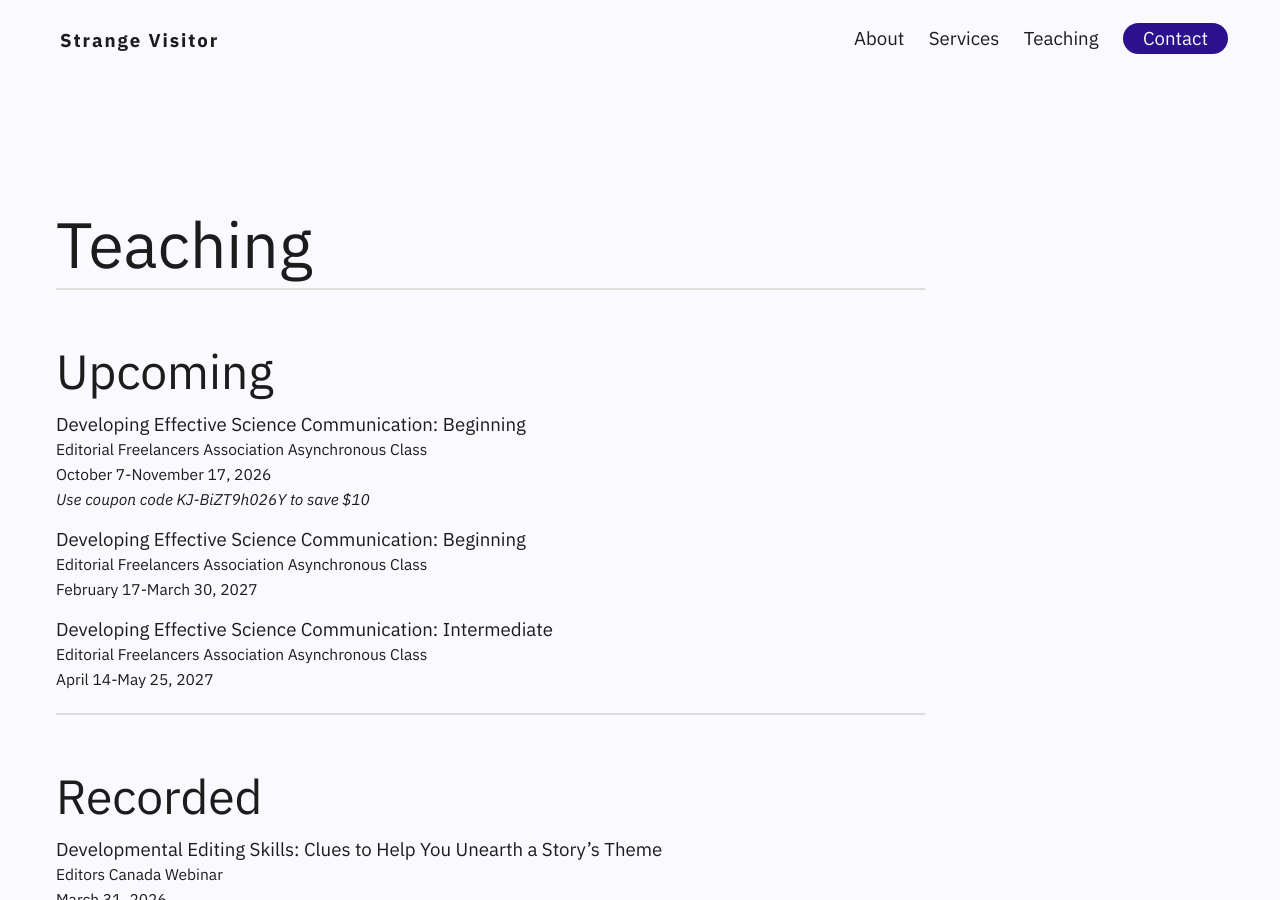
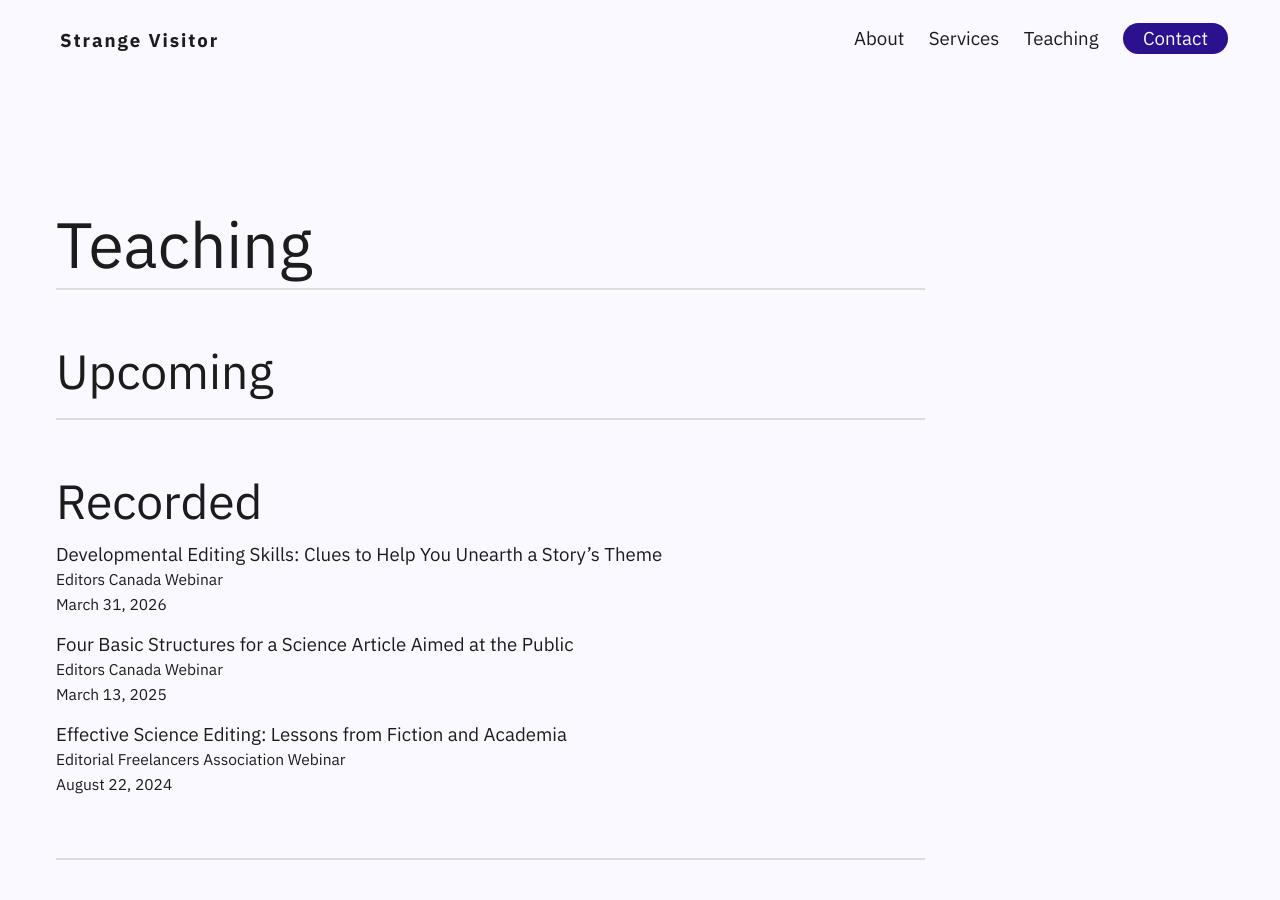
Before and after one commit to kgrimSV/Strange_Visitor, a Jekyll site: the page built from teaching.md, in a window 1280 px wide and 900 px high. Built offline with Jekyll 4.4.1, drawn with Linux system fonts in a browser that asks for light colours; some web fonts are replaced.

Commit message:
Update teaching.md

```diff
--- a/teaching.md
+++ b/teaching.md
@@ -7,23 +7,6 @@ permalink: /teaching/
 ---
 
 ## Upcoming
-
-[Developing Effective Science Communication: Beginning](https://courses.the-efa.org/courses/231141)<br>
-<small>Editorial Freelancers Association Asynchronous Class</small><br>
-<small>October 7-November 17, 2026</small>
-<br>
-<small>*Use coupon code KJ-BiZT9h026Y to save $10*</small>
-<br>
-
-Developing Effective Science Communication: Beginning<br>
-<small>Editorial Freelancers Association Asynchronous Class</small><br>
-<small>February 17-March 30, 2027</small>
-<br>
-
-[Developing Effective Science Communication: Intermediate](https://courses.the-efa.org/courses/301928)<br>
-<small>Editorial Freelancers Association Asynchronous Class</small><br>
-<small>April 14-May 25, 2027</small>
-<br>
 
 ---
 
```
